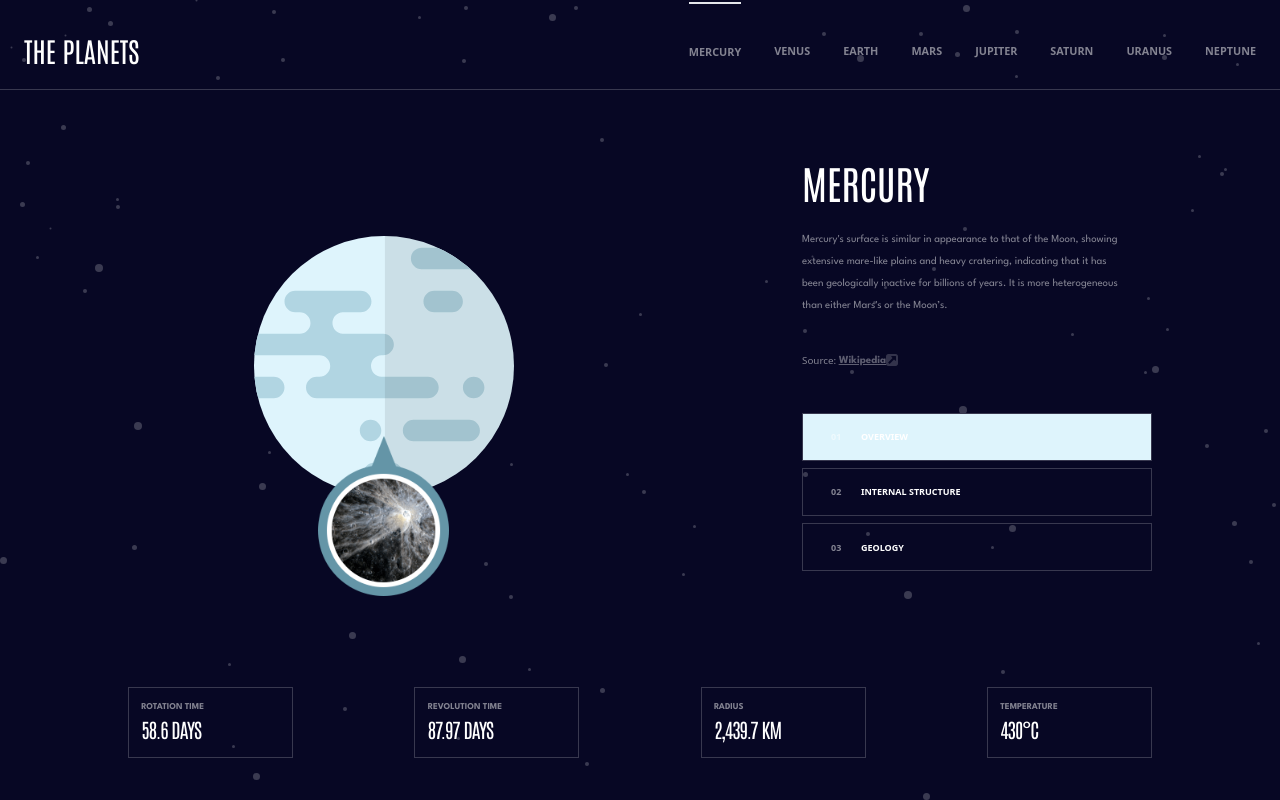
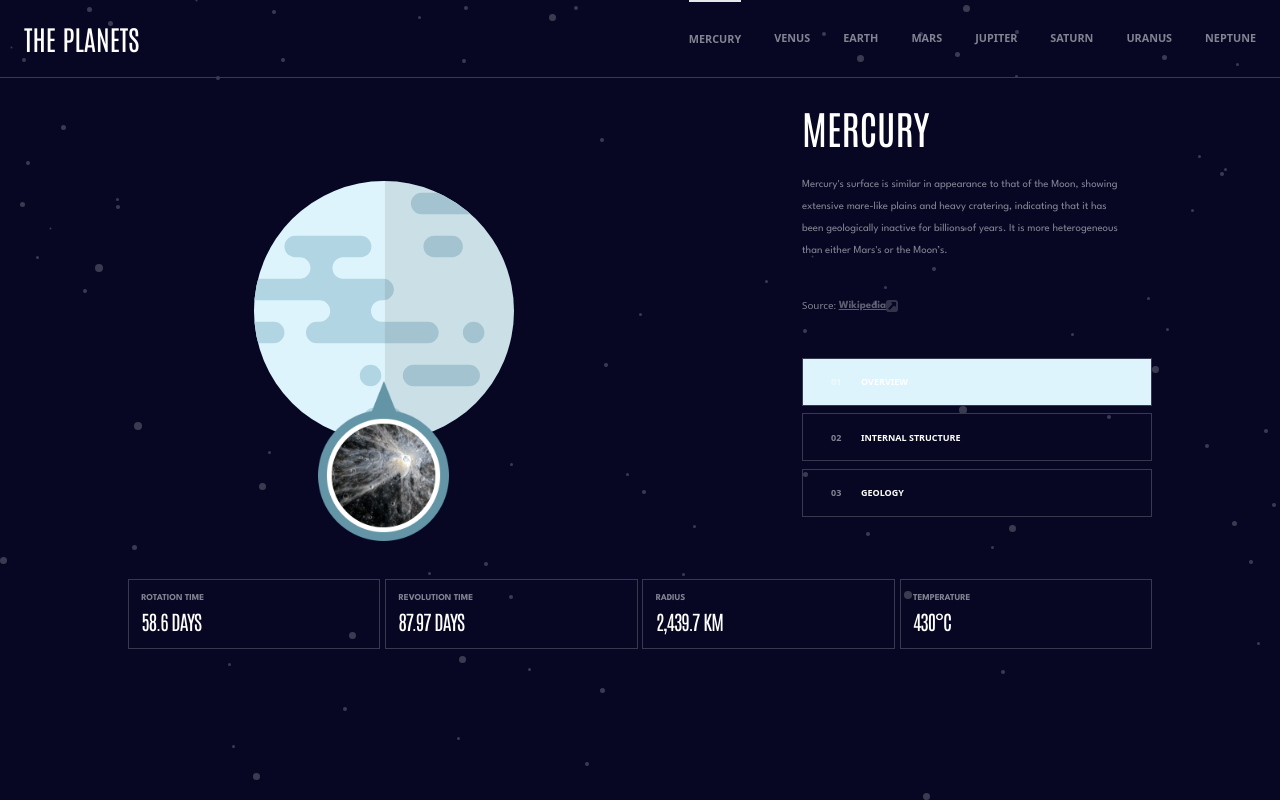
Before and after one commit to HamDean/planets-fact-app, a React (Vite) app: page /surface in a window 1280 px wide. Built offline with nearby package versions, Linux system fonts and the light colour scheme.

Commit message:
Refactor - adjust the page layout

```diff
--- a/src/components/NavBar.tsx
+++ b/src/components/NavBar.tsx
@@ -12,7 +12,7 @@ const NavBar = () => {
   const planetIndex = usePlanetStore((s) => s.planetIndex);
 
   return (
-    <nav className="flex flex-col lg:py-5">
+    <nav className="flex flex-col">
       <div
         className={`${styles.flexBetween} border-[#38384F] border-b md:border-1 md:flex-col lg:flex-row  py-[16px] px-[24px]`}
       >
@@ -35,7 +35,7 @@ const NavBar = () => {
                 setSelectedIndex(0);
                 setPlanetIndex(i);
               }}
-              className={`hover:text-white lg:py-16 ${
+              className={`hover:text-white lg:py-12 ${
                 planetIndex === i && `lg:border-t-2 lg:border-[--${planet}-bg]`
               } `}
             >
--- a/src/components/PlanetDesc.tsx
+++ b/src/components/PlanetDesc.tsx
@@ -11,7 +11,7 @@ const PlanetDesc = ({ name, content, source }: Props) => {
       <p className="text-[1.1rem] font-spartan opacity-[0.5] leading-[22px] w-[320px]">
         {content}
       </p>
-      <p className="opacity-[0.5] flex justify-start items-center gap-1 mt-[32px]">
+      <p className="opacity-[0.5] flex justify-center md:justify-start items-center gap-1 mt-[32px]">
         Source:{"    "}
         <a
           href={source}
--- a/src/components/Stat.tsx
+++ b/src/components/Stat.tsx
@@ -6,7 +6,7 @@ interface Props {
 const StatMob = ({ stat, figure }: Props) => {
   return (
     <div
-      className={`flex justify-between items-center min-w-[320px] md:min-w-[165px] md:flex-col md:items-start px-[10px]   md:p-5 py-[13px] border-[#38384F] border h-[48px] md:h-auto md:mb1  uppercase mb-[8px] md:mb-0  text-left`}
+      className={`flex justify-between items-center min-w-[320px] md:min-w-[165px] lg:w-[375px] md:flex-col md:items-start px-[10px]   md:p-5 py-[13px] border-[#38384F] border h-[48px] md:h-auto md:mb1  uppercase mb-[8px] md:mb-0  text-left`}
     >
       <p className="text-[#838391] text-[9px] font-bold font-spartan">{stat}</p>
       <span className="text-[16px] tracking-[-1px] md:text-[20px] font-antonio text-left ">
--- a/src/components/StatList.tsx
+++ b/src/components/StatList.tsx
@@ -7,7 +7,7 @@ interface Props {
 
 const StatList = ({ planet }: Props) => {
   return (
-    <div className="md:w-[80vw] flex flex-col md:flex-row md:justify-between gap-2 items-center mt-[30px] mx-auto">
+    <div className="md:w-[80vw] flex flex-col md:flex-row md:justify-between gap-2 items-center my-[30px]  mx-auto">
       <StatMob stat="rotation time" figure={planet?.rotation} />
       <StatMob stat="revolution time" figure={planet?.revolution} />
       <StatMob stat="radius" figure={planet?.radius} />
--- a/src/index.css
+++ b/src/index.css
@@ -30,11 +30,11 @@ h1 {
 }
 
 .tab-container {
-  @apply flex flex-col justify-center items-center px-7 text-center md:text-left mt-[50px];
+  @apply flex flex-col justify-center items-center px-7 text-center md:text-left mt-[20px];
 }
 
 .tab-layout {
-  @apply flex flex-col justify-center items-center lg:grid lg:grid-cols-2 lg:w-[80vw] mb-32;
+  @apply flex flex-col justify-center items-center lg:grid lg:grid-cols-2 lg:w-[80vw] mb-10;
 }
 
 .planet-image-container {
```
